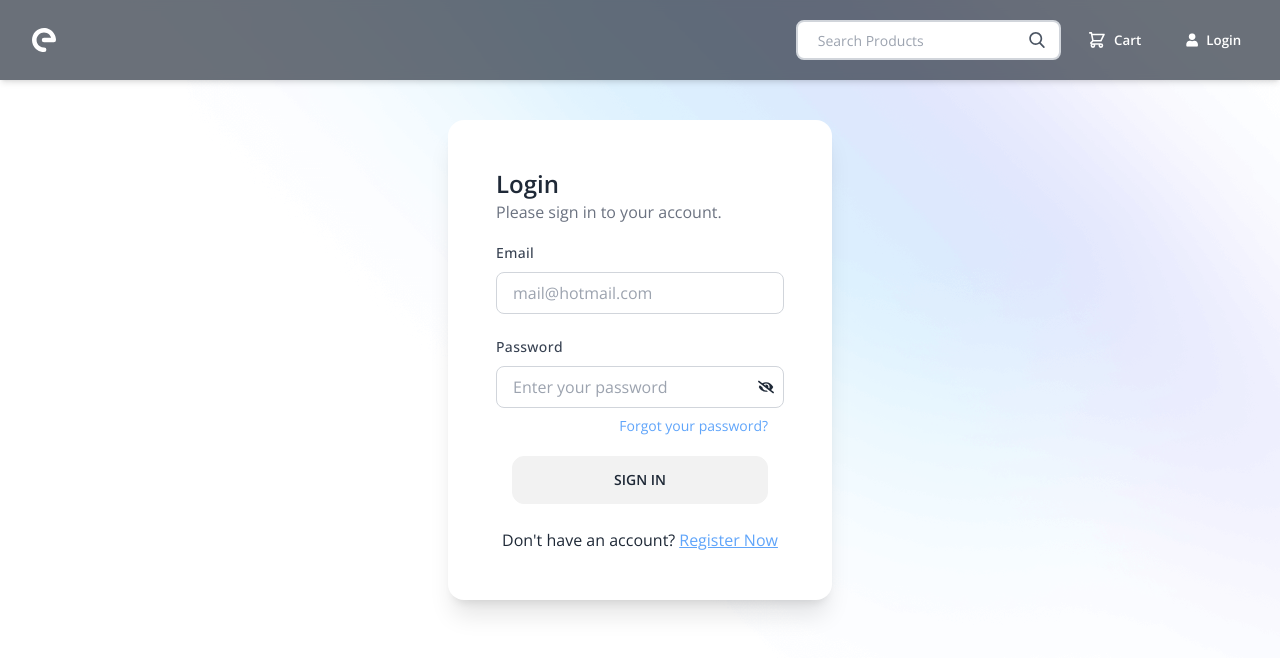
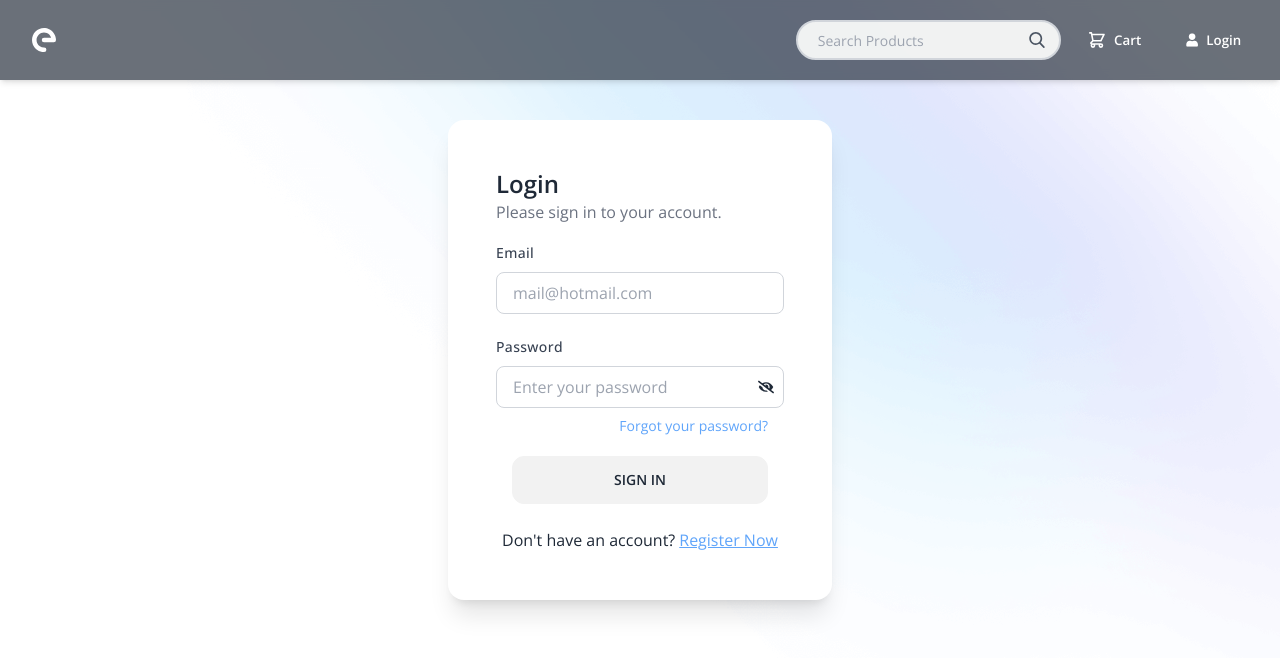
Before and after one commit to oscar-ct/e-shop, a React (Create React App) app in the folder frontend/: page /login in a window 1280 px wide. Shown: the top 658 px of the page. Built offline with nearby package versions, Linux system fonts and the light colour scheme.

Commit message:
feat: adjust search box border radius =

```diff
--- a/frontend/src/components/SearchBox.jsx
+++ b/frontend/src/components/SearchBox.jsx
@@ -25,7 +25,7 @@ const SearchBox = () => {
     return (
         <div className="relative mx-auto text-gray-600" style={shake === true ? {animation: "shake 0.5s", animationIterationCount: ".5"} : {}}>
             <input
-                autoComplete={"off"} className="border-2 border-gray-300 bg-white h-10 px-5 pr-16 rounded-lg text-sm focus:outline-none"
+                autoComplete={"off"} className="border-2 border-gray-300 bg-white/90 h-10 px-5 pr-16 rounded-full text-sm focus:outline-none"
                 type="search" name="search" placeholder="Search Products" value={keyword} onChange={(e) => setKeyword(e.target.value)} onKeyPress={(e) => {
                     e.key === "Enter" && submitSearch()
             }}
```
